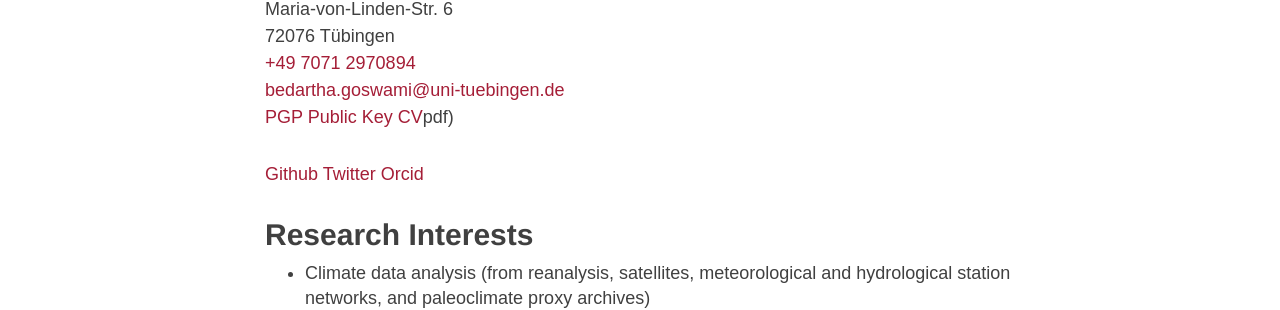
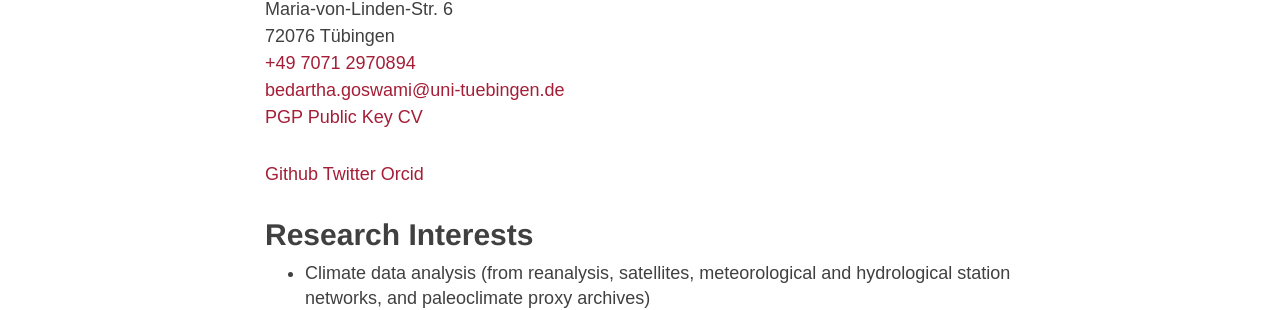
Before and after one commit to mlcs/mlcs.github.io, a Jekyll site: the page built from people/goswami.md, in a window 1280 px wide and 900 px high, scrolled down 603 px. Shown: the part 153-463 px from the top of the window. Built offline with Jekyll 4.4.1, drawn with Linux system fonts in a browser that asks for light colours; nearby versions of some CDN libraries.

Commit message:
goswami -> fix typo

```diff
--- a/people/goswami.md
+++ b/people/goswami.md
@@ -12,8 +12,8 @@ Maria-von-Linden-Str. 6
 72076 Tübingen
 [+49 7071 2970894](tel:+4970712970894)
 [bedartha.goswami@uni-tuebingen.de](mailto:bedartha.goswami@uni-tuebingen.de)
-[PGP Public Key](/files/goswami_pgp_publickey.asc)
-[CV](/files/goswami_cv_jan2021)pdf)
+[PGP Public Key](/files/goswami_pgp_publickey.asc){:target="_blank"}
+[CV](/files/goswami_cv_jan2021.pdf){:target="_blank"}
 
 [Github](https://github.com/bedartha)
 [Twitter](https://twitter.com/bedartha)
```
